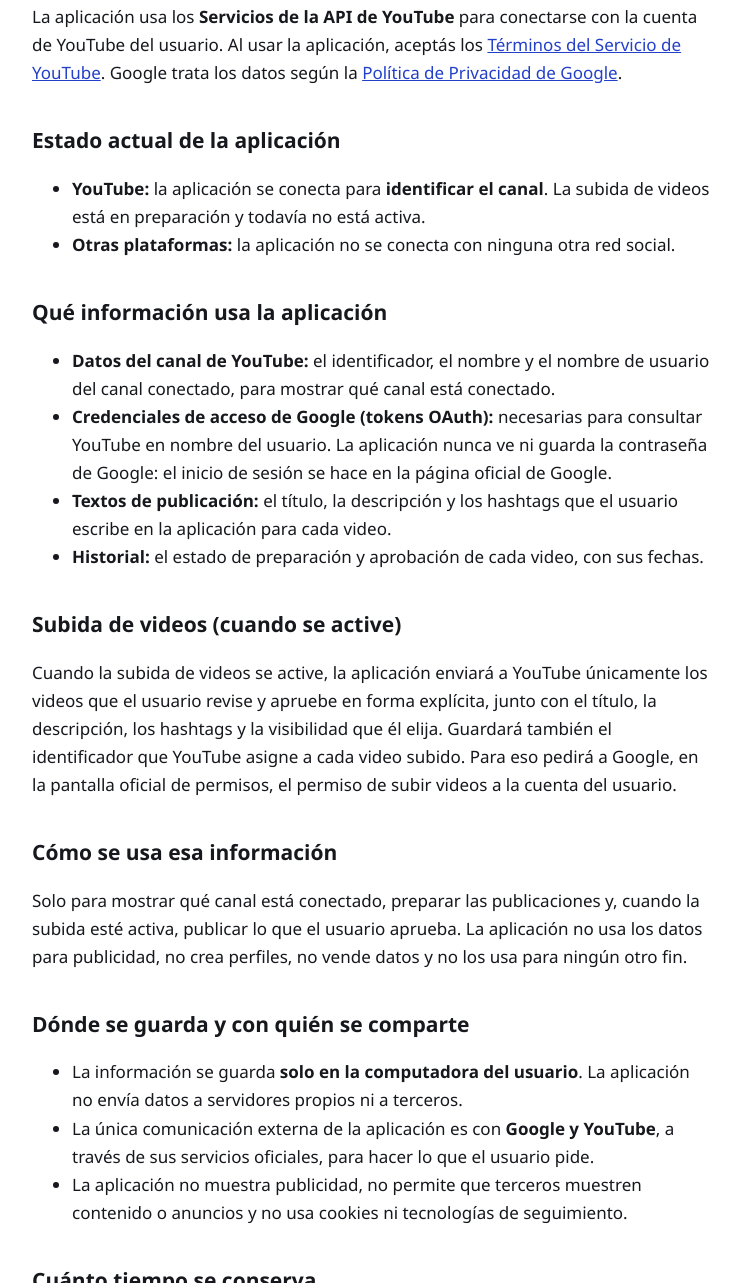
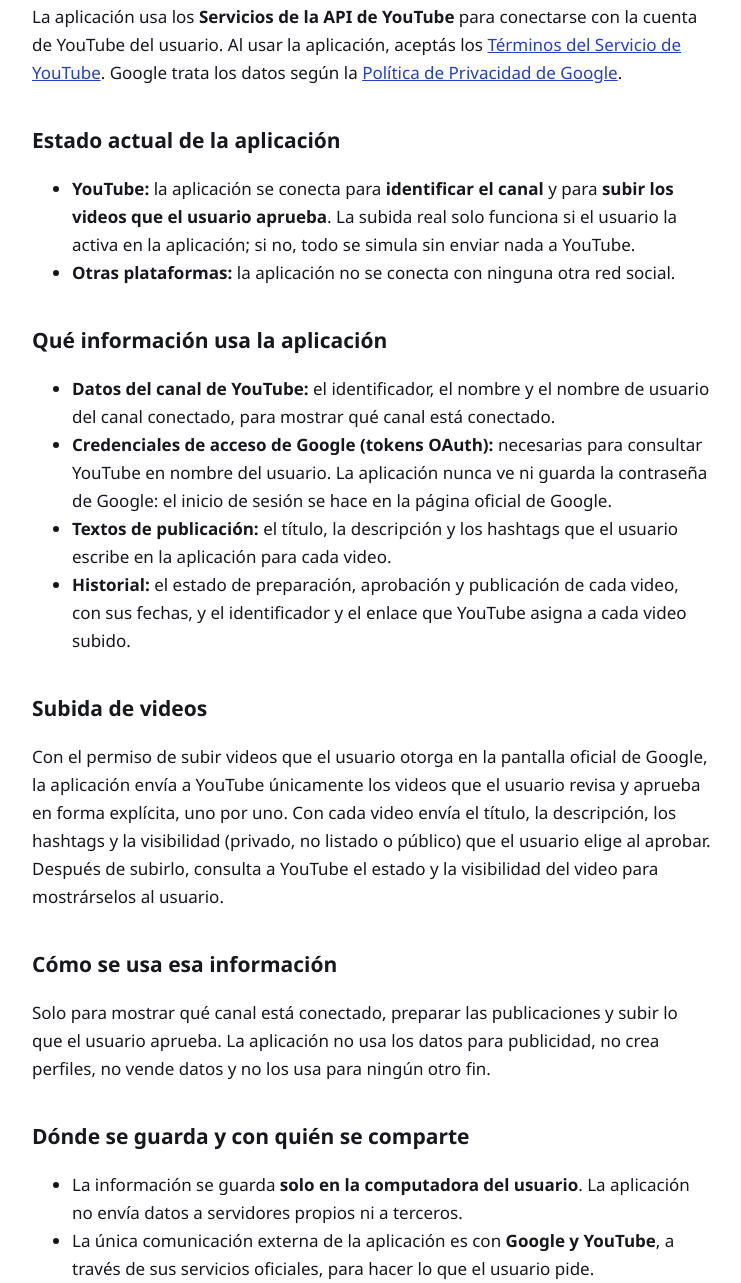
Before and after one commit to alanhiskin17/alanhiskin17.github.io, a plain HTML site: page privacidad.html in a window 1280 px wide. Shown: the part 495-1778 px from the top of the page, without its empty margins (268-1009 px from the left). Drawn offline with Linux system fonts and the light colour scheme.

Commit message:
Add files via upload

```diff
--- a/privacidad.html
+++ b/privacidad.html
@@ -22,7 +22,7 @@
 
     <h2>Estado actual de la aplicación</h2>
     <ul>
-      <li><b>YouTube:</b> la aplicación se conecta para <b>identificar el canal</b>. La subida de videos está en preparación y todavía no está activa.</li>
+      <li><b>YouTube:</b> la aplicación se conecta para <b>identificar el canal</b> y para <b>subir los videos que el usuario aprueba</b>. La subida real solo funciona si el usuario la activa en la aplicación; si no, todo se simula sin enviar nada a YouTube.</li>
       <li><b>Otras plataformas:</b> la aplicación no se conecta con ninguna otra red social.</li>
     </ul>
 
@@ -31,14 +31,14 @@
       <li><b>Datos del canal de YouTube:</b> el identificador, el nombre y el nombre de usuario del canal conectado, para mostrar qué canal está conectado.</li>
       <li><b>Credenciales de acceso de Google (tokens OAuth):</b> necesarias para consultar YouTube en nombre del usuario. La aplicación nunca ve ni guarda la contraseña de Google: el inicio de sesión se hace en la página oficial de Google.</li>
       <li><b>Textos de publicación:</b> el título, la descripción y los hashtags que el usuario escribe en la aplicación para cada video.</li>
-      <li><b>Historial:</b> el estado de preparación y aprobación de cada video, con sus fechas.</li>
+      <li><b>Historial:</b> el estado de preparación, aprobación y publicación de cada video, con sus fechas, y el identificador y el enlace que YouTube asigna a cada video subido.</li>
     </ul>
 
-    <h2>Subida de videos (cuando se active)</h2>
-    <p>Cuando la subida de videos se active, la aplicación enviará a YouTube únicamente los videos que el usuario revise y apruebe en forma explícita, junto con el título, la descripción, los hashtags y la visibilidad que él elija. Guardará también el identificador que YouTube asigne a cada video subido. Para eso pedirá a Google, en la pantalla oficial de permisos, el permiso de subir videos a la cuenta del usuario.</p>
+    <h2>Subida de videos</h2>
+    <p>Con el permiso de subir videos que el usuario otorga en la pantalla oficial de Google, la aplicación envía a YouTube únicamente los videos que el usuario revisa y aprueba en forma explícita, uno por uno. Con cada video envía el título, la descripción, los hashtags y la visibilidad (privado, no listado o público) que el usuario elige al aprobar. Después de subirlo, consulta a YouTube el estado y la visibilidad del video para mostrárselos al usuario.</p>
 
     <h2>Cómo se usa esa información</h2>
-    <p>Solo para mostrar qué canal está conectado, preparar las publicaciones y, cuando la subida esté activa, publicar lo que el usuario aprueba. La aplicación no usa los datos para publicidad, no crea perfiles, no vende datos y no los usa para ningún otro fin.</p>
+    <p>Solo para mostrar qué canal está conectado, preparar las publicaciones y subir lo que el usuario aprueba. La aplicación no usa los datos para publicidad, no crea perfiles, no vende datos y no los usa para ningún otro fin.</p>
 
     <h2>Dónde se guarda y con quién se comparte</h2>
     <ul>
```
Also changed, not shown: index.html (+2 -2 lines), terminos.html (+1 -1 lines).
